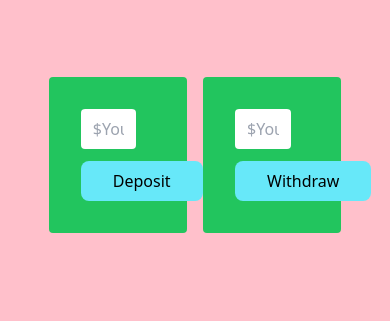
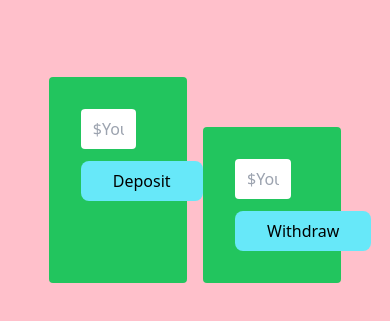
Before and after one commit to AhsanPhero2022/functional-bank, a plain HTML site: page deposit.html in a window 390 px wide. Shown: the part 399-720 px from the top of the page. Drawn offline with nearby package versions, Linux system fonts and the light colour scheme.

Commit message:
final commit

```diff
--- a/deposit.html
+++ b/deposit.html
@@ -20,7 +20,7 @@
   </header>
   <main>
     <section class="mt-10">
-      <div class="d grid grid-cols-3 gap-4 w-3/4 mx-auto">
+      <div class="display grid grid-cols-3 gap-4 w-3/4 mx-auto">
         <div class=" bg-cyan-300 p-8 rounded-lg">
           <h4 class="text-3xl ">Deposit</h4>
           <h2 class=" font-medium text-5xl">$<span id="deposit-amout">00</span></h2>
@@ -39,14 +39,14 @@
 
     <!-- deposit start -->
     <section class="w-3/4 mt-20 mx-auto ">
-      <div class="grid grid-cols-2 gap-4  ">
-        <div class="bg-green-500 p-8 rounded">
+      <div class="plate grid grid-cols-2 gap-4  ">
+        <div class=" bg-green-500 p-8 rounded">
           <input id="input-desposit" class="rounded block w-3/4 px-3 py-2 mb-3" placeholder="$You want to deposit"
             type="text">
           <button id="deposit-total"
             class="font-medium px-8 py-2 bg-cyan-300 rounded-lg hover:bg-red-300">Deposit</button>
         </div>
-        <div class="bg-green-500 p-8 rounded">
+        <div class="plate1 bg-green-500 p-8 rounded">
           <input id="withdraw-inpout" class="rounded block w-3/4 px-3 py-2 mb-3" placeholder="$You want ti withdraw"
             type="text">
           <button id="withdraw-total"
--- a/style.css
+++ b/style.css
@@ -2,8 +2,15 @@
   body {
     background-color: pink;
   }
-  .d {
+  .display {
     display: flex;
     flex-direction: column;
   }
+  .plate {
+    width: 100%;
+    display: block;
+  }
+  .plate1 {
+    margin-top: 50px;
+  }
 }
```
